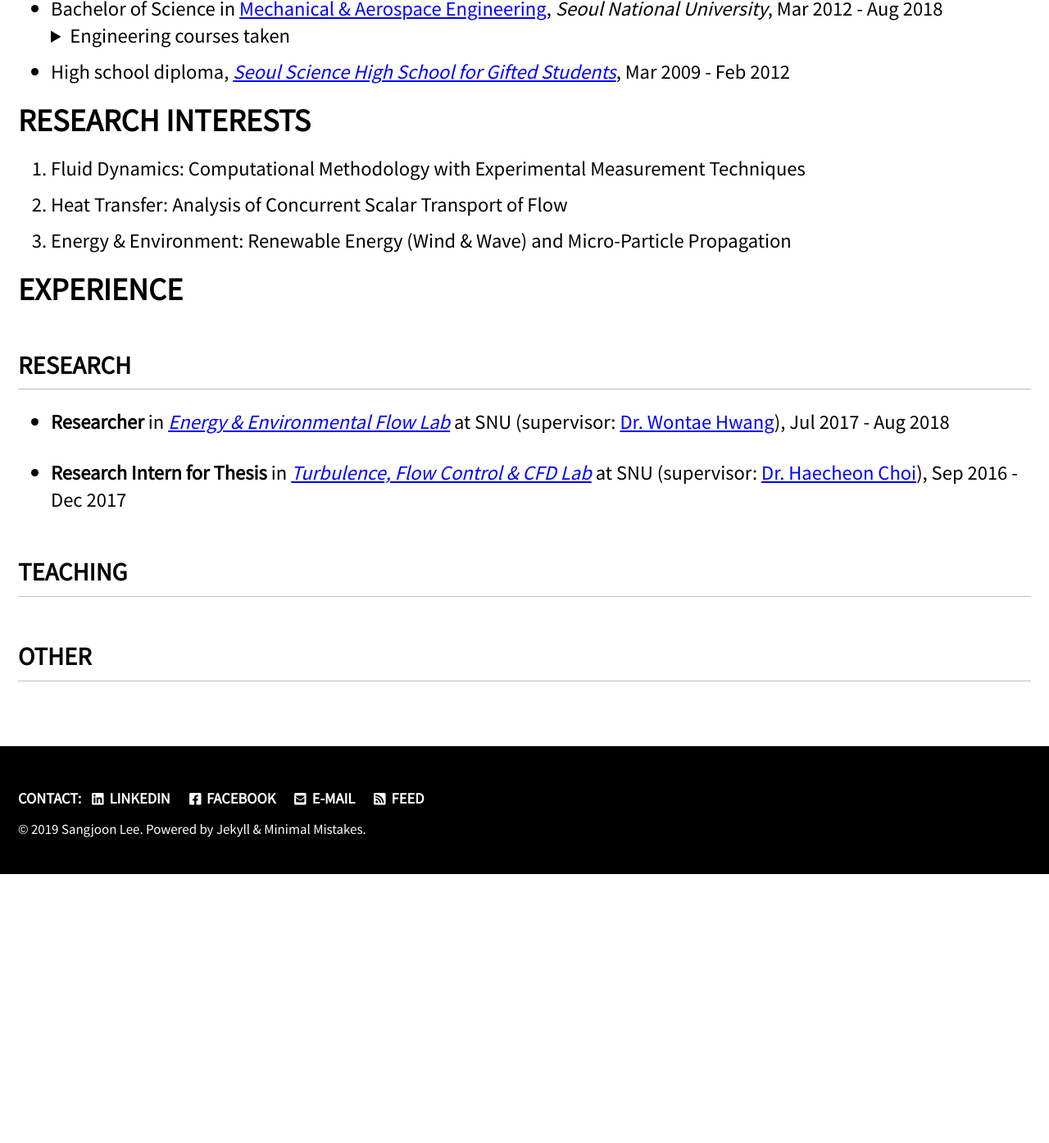
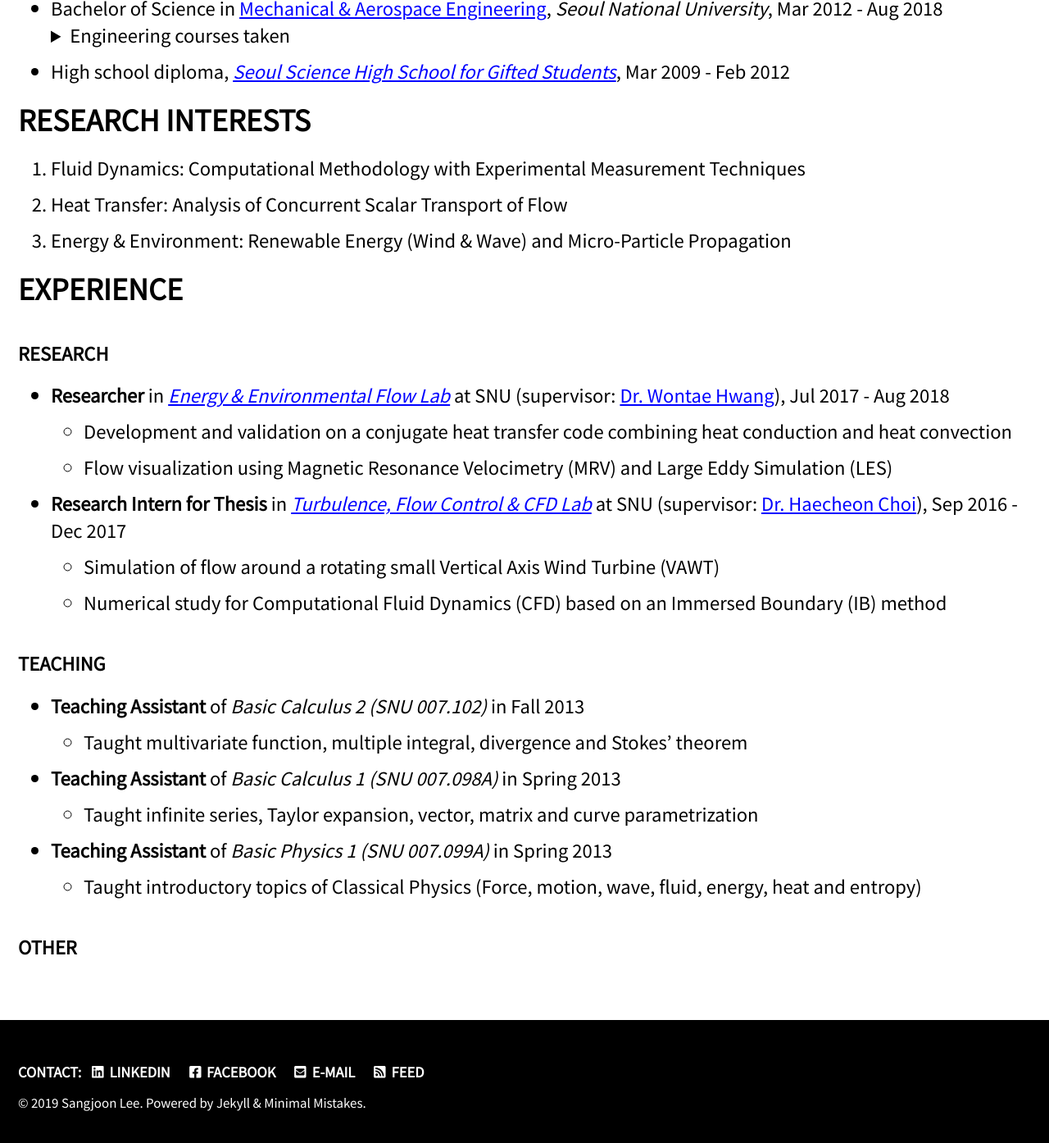
Before and after one commit to jun9303/jun9303.github.io, a Jekyll site: the page built from _pages/about.md, in a window 1280 px wide and 1400 px high, scrolled down 881 px. Shown: the top 1394 px of the window at 82% size. Built offline with Jekyll 4.4.1, drawn with Linux system fonts in a browser that asks for light colours; cached includes are drawn as plain includes; nearby versions of some CDN libraries; before the commit the page ends 1947 px from its top, so only the background shows below that.

Commit message:
Signed-off-by: SJ <jun9303@gmail.com>

```diff
--- a/_pages/about.md
+++ b/_pages/about.md
@@ -39,17 +39,28 @@ feature_row:
 
 # EXPERIENCE
 
-## RESEARCH
+### RESEARCH
 
 - **Researcher** in *[Energy & Environmental Flow Lab](http://eeflow.snu.ac.kr)* at SNU (supervisor: [Dr. Wontae Hwang](http://me.snu.ac.kr/eng/01_intro/faculty_view.asp?pid=137)), Jul 2017 - Aug 2018
+  + Development and validation on a conjugate heat transfer code combining heat conduction and heat convection
+  + Flow visualization using Magnetic Resonance Velocimetry (MRV) and Large Eddy Simulation (LES)
 
 - **Research Intern for Thesis** in *[Turbulence, Flow Control & CFD Lab](http://tfc.snu.ac.kr)* at SNU (supervisor: [Dr. Haecheon Choi](http://me.snu.ac.kr/eng/01_intro/faculty_view.asp?pid=39)), Sep 2016 - Dec 2017
+  + Simulation of flow around a rotating small Vertical Axis Wind Turbine (VAWT)
+  + Numerical study for Computational Fluid Dynamics (CFD) based on an Immersed Boundary (IB) method
 
-## TEACHING
+### TEACHING
 
+- **Teaching Assistant** of *Basic Calculus 2 (SNU 007.102)* in Fall 2013
+  + Taught multivariate function, multiple integral, divergence and Stokes' theorem
 
+- **Teaching Assistant** of *Basic Calculus 1 (SNU 007.098A)* in Spring 2013
+  + Taught infinite series, Taylor expansion, vector, matrix and curve parametrization
 
-## OTHER
+- **Teaching Assistant** of *Basic Physics 1 (SNU 007.099A)* in Spring 2013
+  + Taught introductory topics of Classical Physics (Force, motion, wave, fluid, energy, heat and entropy)
+
+### OTHER
 
 
 
```
